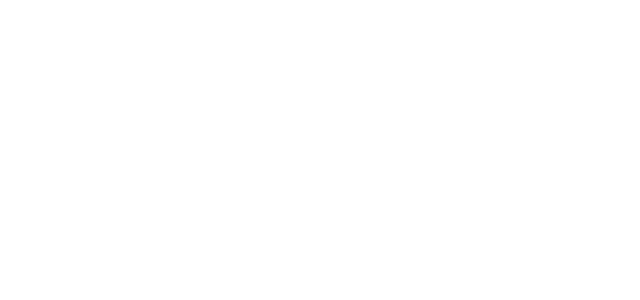
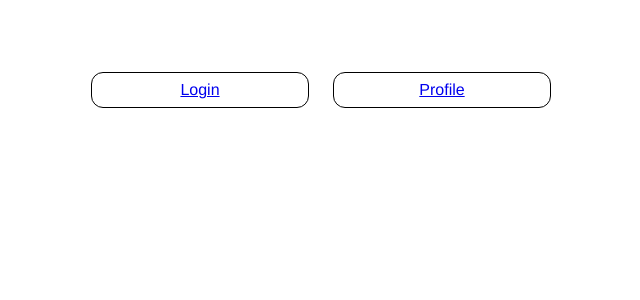
Before and after one commit to BadVoice/Vue2-VPN-Service, a Vue app: page / in a window 1280 px wide. Shown: the top 300 px of the page, without its empty margins (319-959 px from the left). Built offline with nearby package versions, Linux system fonts and the light colour scheme.

Commit message:
feat:add two buttos Login and Profile

```diff
--- a/src/App.vue
+++ b/src/App.vue
@@ -1,15 +1,21 @@
 <template>
   <div id="app">
-    <router-view />
+    <Header/>
+    <main>
+      <router-view/>
+    </main>
   </div>
 </template>
 
 <script>
 
+import Header from "@/components/header/Header";
+
+
 export default {
   name: 'App',
   components: {
-
+    Header,
   }
 }
 </script>
@@ -23,4 +29,13 @@ export default {
   color: #2c3e50;
   margin-top: 60px;
 }
+.btn {
+  margin: 12px;
+  width: 200px;
+  padding: 8px;
+  border: 1px solid black;
+  border-radius: 12px;
+  cursor: pointer;
+}
+
 </style>
--- /dev/null
+++ b/src/components/header/Header.vue
@@ -0,0 +1,16 @@
+<template>
+  <header class="header">
+    <Navbar/>
+  </header>
+</template>
+
+<script>
+import Navbar from "@/components/header/navbar/Navbar";
+
+export default {
+  name: 'Header',
+  components: {
+    Navbar,
+  }
+}
+</script>
--- /dev/null
+++ b/src/components/header/navbar/Navbar.vue
@@ -0,0 +1,24 @@
+<template>
+  <div class="navbar">
+    <LoginBtn/>
+    <ProfileBtn v-if=""/>
+  </div>
+</template>
+<script>
+import LoginBtn from "@/components/header/navbar/buttons/LoginBtn";
+import ProfileBtn from "@/components/header/navbar/buttons/ProfileBtn";
+
+export default {
+  name: 'Navbar',
+  components: {
+    LoginBtn,
+    ProfileBtn
+  }
+}
+</script>
+<style lang="scss" scoped>
+.navbar {
+  display: flex;
+  justify-content: center;
+}
+</style>
--- /dev/null
+++ b/src/components/header/navbar/buttons/LoginBtn.vue
@@ -0,0 +1,12 @@
+<template>
+  <div class="btn">
+    <router-link to="/loginPage">Login</router-link>
+  </div>
+</template>
+
+<script>
+
+export default {
+    name: 'LoginBtn'
+}
+</script>
--- /dev/null
+++ b/src/components/header/navbar/buttons/ProfileBtn.vue
@@ -0,0 +1,13 @@
+<template>
+  <div class="btn">
+    <router-link to="/ProfilePage">Profile</router-link>
+
+  </div>
+</template>
+
+<script>
+
+export default {
+  name: 'ProfileBtn'
+}
+</script>
--- a/src/router.js
+++ b/src/router.js
@@ -2,7 +2,7 @@ import Vue from 'vue';
 import Router from 'vue-router';
 import ProfileView from './views/ProfileView.vue'
 import LoginView from './views/LoginWiev.vue'
-import Home from './App.vue'
+import HomeView from './views/HomeView.vue'
 
 Vue.use(Router);
 
@@ -11,7 +11,8 @@ const router = new Router({
   routes: [
     {
       path: '/',
-      component: Home
+      name: 'home',
+      component: HomeView
     },
     {
       path: '/userProfile',
--- /dev/null
+++ b/src/views/HomeView.vue
@@ -0,0 +1,15 @@
+<template>
+  <div id="home">
+<!--    <h3>Hello Home</h3>-->
+  </div>
+</template>
+
+<script>
+
+export default {
+  name: 'HomeView',
+  components: {
+
+  }
+}
+</script>
```
